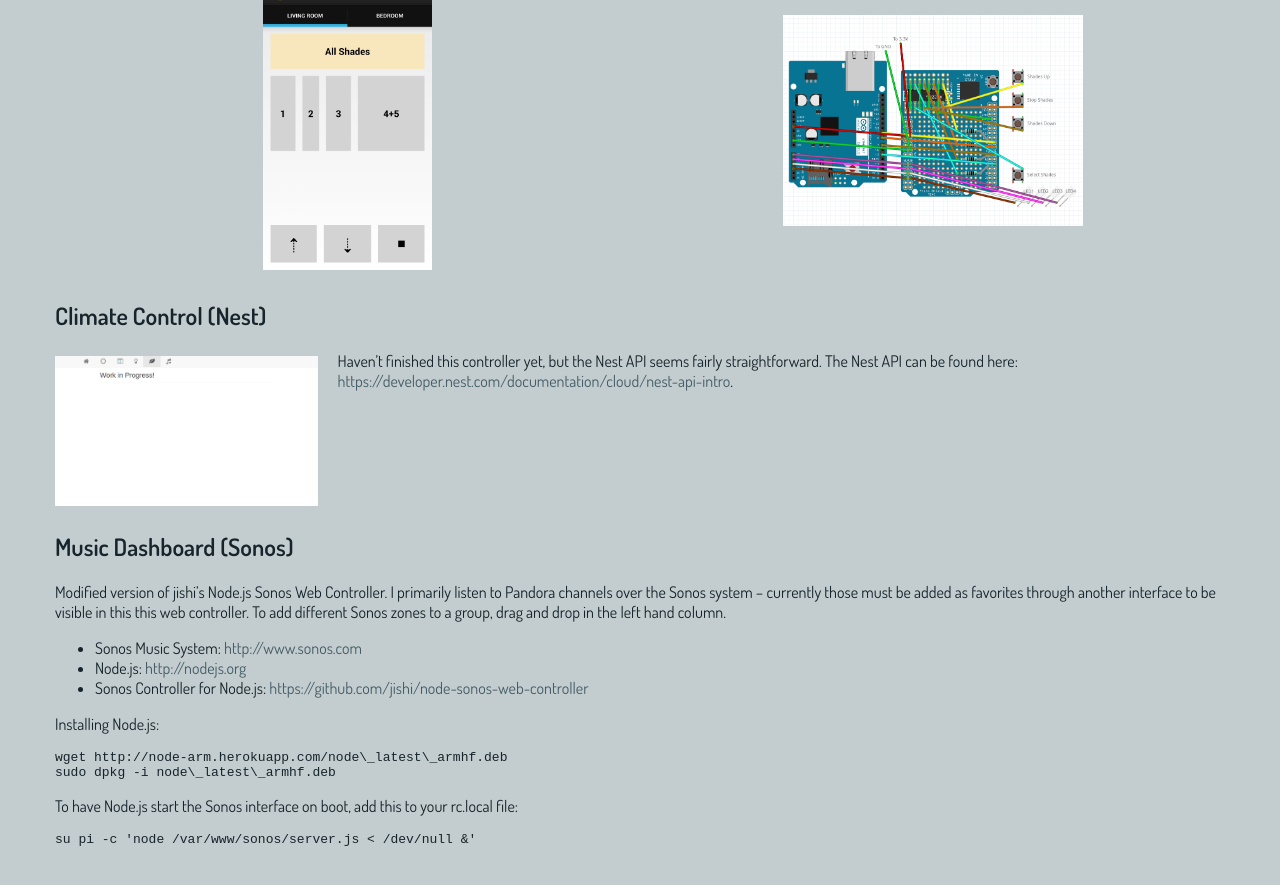
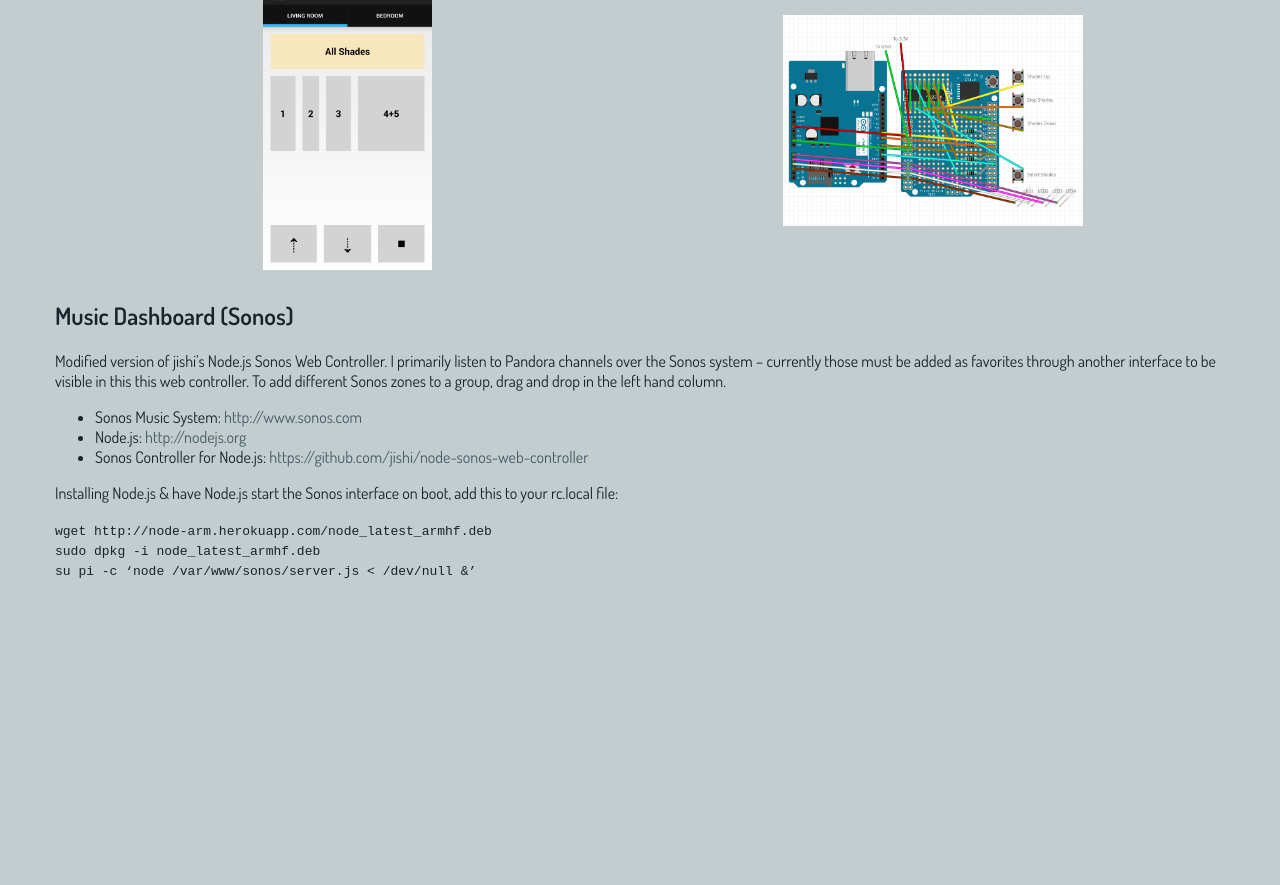
Before and after one commit to kairozu/kairozu.github.io, a Jekyll site: the page built from updates/_posts/2014-10-10-homedashboard.md, in a window 1280 px wide and 900 px high, scrolled down 2785 px. Shown: the top 885 px of the window. Built offline with Jekyll 4.4.1, drawn with Linux system fonts in a browser that asks for light colours; nearby versions of some CDN libraries; after the commit the page ends 3420 px from its top, so only the background shows below that.

Commit message:
home dashboard updates

````diff
--- a/updates/_posts/2014-10-10-homedashboard.md
+++ b/updates/_posts/2014-10-10-homedashboard.md
@@ -94,12 +94,6 @@ Automatic/ethernet-based sun shade control for a pre-existing Somfy installation
 	<a href="/images/layout-messy.PNG"><div class="innerImg" style="background-image: url('/images/layout-messy.PNG');"></div></a>
 </div>
 
-## Climate Control (Nest)
-<img class="image_l" height="150" alt="leaf" src="/images/leaf.png" />
-Haven't finished this controller yet, but the Nest API seems fairly straightforward. The Nest API can be found here: [https://developer.nest.com/documentation/cloud/nest-api-intro](https://developer.nest.com/documentation/cloud/nest-api-intro).
-
-<div class="spacerClear"></div>
-
 ## Music Dashboard (Sonos)
 Modified version of jishi's Node.js Sonos Web Controller. I primarily listen to Pandora channels over the Sonos system -- currently those must be added as favorites through another interface to be visible in this this web controller. To add different Sonos zones to a group, drag and drop in the left hand column.
 
@@ -107,15 +101,10 @@ Modified version of jishi's Node.js Sonos Web Controller. I primarily listen to
 * Node.js: [http://nodejs.org](http://nodejs.org/)
 * Sonos Controller for Node.js: [https://github.com/jishi/node-sonos-web-controller](https://github.com/jishi/node-sonos-web-controller)
 
-Installing Node.js:<br />
+Installing Node.js & have Node.js start the Sonos interface on boot, add this to your rc.local file:<br />
 
-```
-wget http://node-arm.herokuapp.com/node\_latest\_armhf.deb
-sudo dpkg -i node\_latest\_armhf.deb
-```
-
-To have Node.js start the Sonos interface on boot, add this to your rc.local file:
-
-```
+<span class="mono">
+wget http://node-arm.herokuapp.com/node\_latest\_armhf.deb<br />
+sudo dpkg -i node\_latest\_armhf.deb<br />
 su pi -c 'node /var/www/sonos/server.js < /dev/null &'
-```
+</span>
````
Also changed, not shown: images/leaf.png (deleted).
